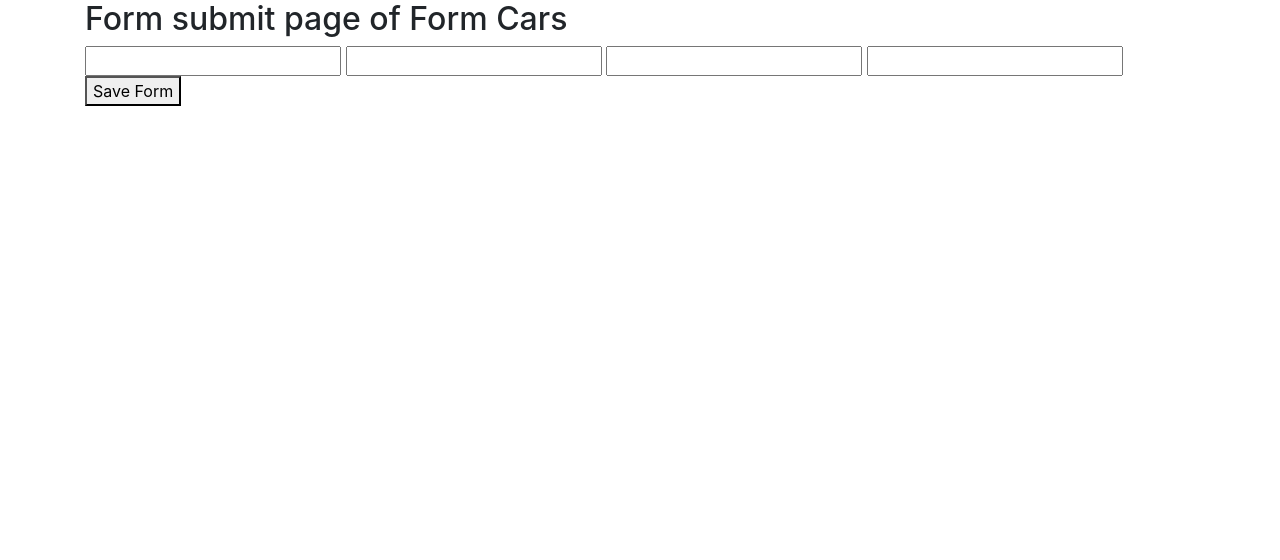
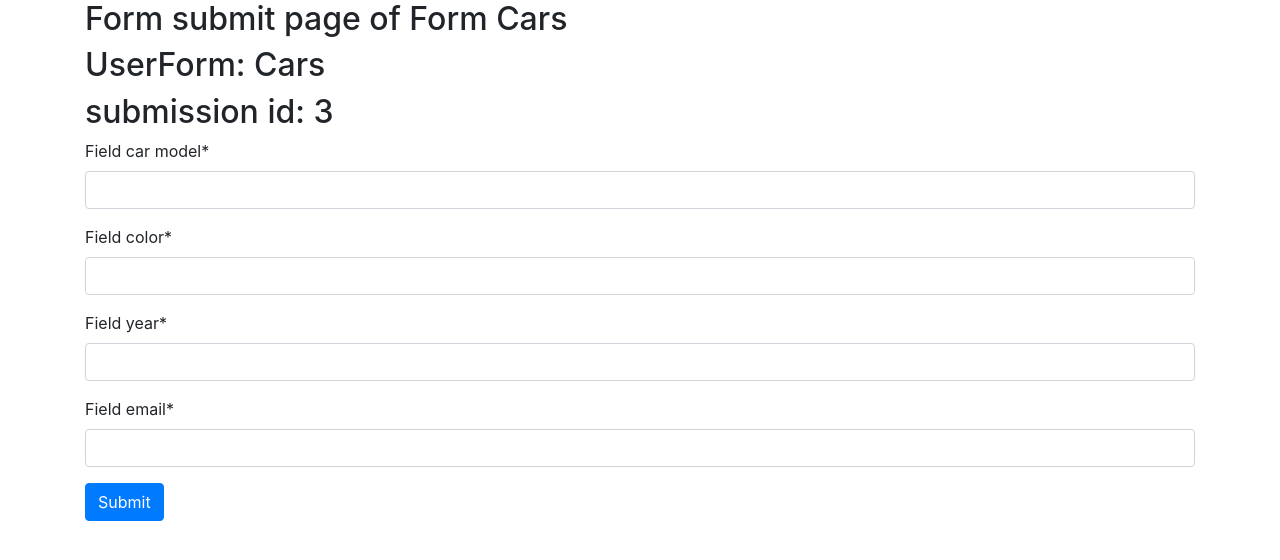
Before and after one commit to YardenKatz/form_builder, a Django app: page /form_builder/form_submit/12 in a window 1280 px wide. Shown: the part 56-616 px from the top of the page. Run offline with Django 3.2, Linux system fonts and the light colour scheme; data comes from the database, SQL or seed files in the repository; both versions use the stored data as it was after the commit; data that the repository does not hold is empty; some libraries are stand-ins or nearby versions.

Commit message:
create form submits with issues
submissions is submitted with correct values twice
submission fields not submitted

```diff
--- a/form_creator/forms.py
+++ b/form_creator/forms.py
@@ -1,6 +1,7 @@
 import json
 from django import forms
 from django.forms import ModelForm
+from django.shortcuts import redirect
 from django.forms.models import inlineformset_factory
 from django.db.models import Max
 from django.core.exceptions import ObjectDoesNotExist
@@ -147,12 +148,13 @@ class SubmissionsForm(ModelForm):
 
 	class Meta:
 		model = Submissions
-		exclude = ['user_form']
+		# fields = '__all__'
+		exclude = ('user_form', 'submission_id')
 
 	def __init__(self, *args, **kwargs):
 		user_form = kwargs.pop('user_form')
 		super().__init__(*args, **kwargs)
-		self.fields['user_form'] = UserForm.objects.get(id=user_form.id)
+		# self.fields['user_form'] = UserForm.objects.get(id=user_form.id)
 		# submission_id = kwargs.pop('submission_id') #TODO: get from view
 
 		widgets = {
@@ -177,7 +179,7 @@ class SubmissionsForm(ModelForm):
 				submissions = FieldSubmission.objects.filter(
 					submission=self.instance
 				)
-				self.initial[field_name] = json.loads(submissions[field.id].data)
+				self.initial[field_name] = json.loads(submissions[field.pk].data)
 			except IndexError:
 				self.initial[field_name] = ''
 
@@ -199,15 +201,19 @@ class SubmissionsForm(ModelForm):
 		fields = FormField.objects.filter(form_id=self.instance.user_form)
 		for field in fields:
 			field_name = 'field_%s' % (field.input_name)
-			ret_fields.append((field_name, self.cleaned_data[field_name]))
+			ret_fields.append((field.pk, self.cleaned_data[field_name]))
 		self.cleaned_data['fields'] = ret_fields
 
 
-	def save(self):
+	def save(self, *args, **kwargs):
 		''' create a new FieldSubmission object for each form field '''
 
+		user_form = kwargs.pop('user_form')
+		submission_id = kwargs.pop('submission_id')
 		submission = self.instance
-		submission.user_form = self.cleaned_data['user_form']
+		# submission.user_form = user_form
+		# submission.submission_id = submission_id
+		# submission.user_form = self.cleaned_data['user_form']
 		submission.fieldsubmission_set.all().delete()
 
 		for field in self.cleaned_data['fields']:
@@ -218,6 +224,14 @@ class SubmissionsForm(ModelForm):
 				data=json.dumps(field[1])
 			)
 
+		# Submissions.objects.create(
+		# 	user_form=self.cleaned_data['user_form'],
+		# 	submission_id=self.cleaned_data['submission_id'],
+		# )
+
+		return submission
+		# return redirect('form_list.html')
+
 
 	def get_data_fields(self):
 		''' using yield for returning generator and saving memory space,
--- a/form_creator/models.py
+++ b/form_creator/models.py
@@ -51,11 +51,11 @@ class FormField(models.Model):
 
 class Submissions(models.Model):
 	user_form = models.ForeignKey(UserForm, related_name='has_submission',
-		on_delete=models.CASCADE, null=True)
-	submission_id = models.PositiveIntegerField()
+		on_delete=models.CASCADE, blank=True, null=True)
+	submission_id = models.PositiveIntegerField(blank=True, null=True)
 
 	def __str__(self):
-		return self.submission_id
+		return str(self.submission_id)
 
 
 class FieldSubmission(models.Model):
--- a/form_creator/templates/form_submit.html
+++ b/form_creator/templates/form_submit.html
@@ -1,4 +1,8 @@
 {% extends 'base.html' %}
+<!-- {% load crispy_forms_tags %} -->
+<!-- {% load staticfiles %} -->
+<!-- <table class="col-md-9" style="margin-left: 10px;"> -->
+<!-- {{ formset.management_form|crispy }} -->
 
 {% block title %}
 	{{ name }} submit
@@ -7,14 +11,20 @@
 
 {% block content %}
 	<h2>Form submit page of Form {{ name }}</h2>
+	<h2>UserForm: {{ userform }} </h2>
+	<h2>submission id: {{ submission_id }}</h2>
 
 	<form method="POST">
 		{% csrf_token %}
 		{% for field in form.get_data_fields %}
-			{{ field }}
+		<!-- TODO: change to correct label -->
+			<!-- {{ field.label_tag}}  -->
+			{{ field|as_crispy_field }}
 		{% endfor %}
-		<button type="submit">Save Form</button>
+		<button type="submit" class="btn btn-primary">Submit</button>
 	</form>
 
 
+
+
 {% endblock content %}
--- a/form_creator/views.py
+++ b/form_creator/views.py
@@ -110,7 +110,7 @@ class UserFormCreate(CreateView):
 
 
 def form_submit(request, form_id):
-	userform = UserForm.objects.get(id=form_id)
+	userform = UserForm.objects.get(pk=form_id)
 	submissions = Submissions.objects.filter(user_form=userform).order_by('-submission_id')
 	if not submissions:
 		submission_id = 1
@@ -124,14 +124,21 @@ def form_submit(request, form_id):
 		form = SubmissionsForm(
 			request.POST, user_form=userform)#, initial={'user_form': userform, 'submission_id': submission_id})
 		if form.is_valid():
-			form.save()
+			submission = form.save(commit=False, user_form=userform, submission_id=submission_id)
+			submission.user_form=userform
+			submission.submission_id=submission_id
+			submission.save()
 			new_submission = Submissions(
 				user_form=userform,
 				submission_id=submission_id
 			)
 			new_submission.save()
+			return redirect('/form_builder/')
 
 	context = {
+		# TODO: delete unused context
+		'userform': userform,
+		'submission_id': submission_id,
 		'name': userform.name,
 		'form': form
 	}
```
Also changed, not shown: db.sqlite3, form_creator/migrations/0006_auto_20190716_0719.py (added).
